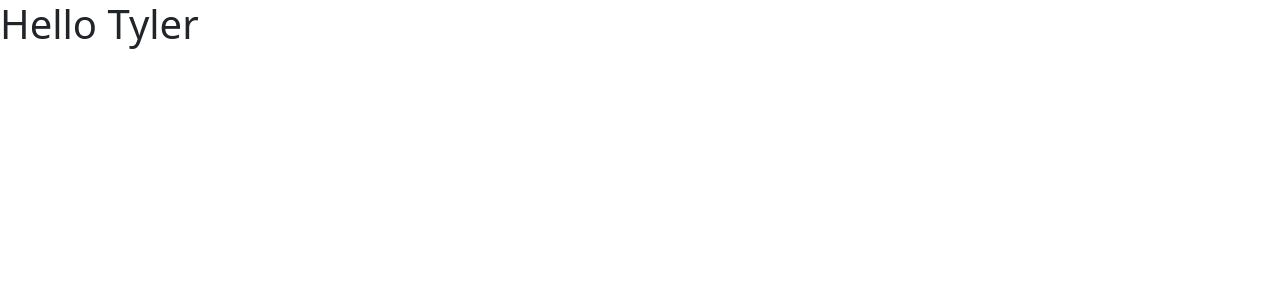
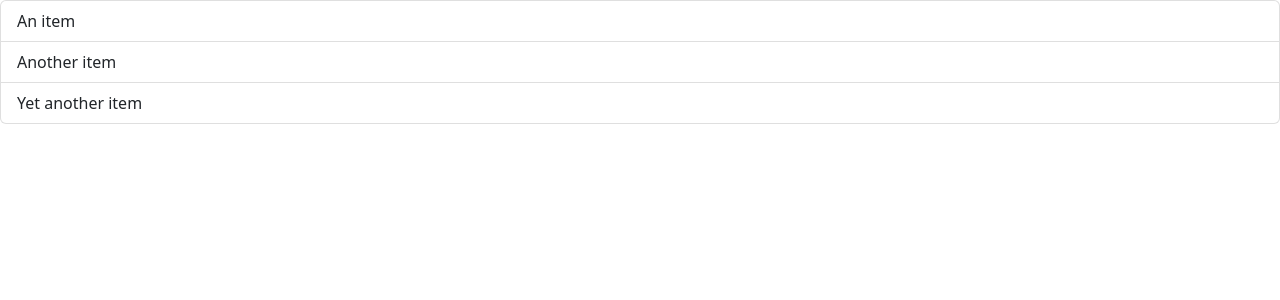
Before and after one commit to twcarbone/mosh-react-part-1, a React (Vite) app: page / in a window 1280 px wide. Shown: the top 300 px of the page. Built offline with nearby package versions, Linux system fonts and the light colour scheme.

Commit message:
Create a ListGroup component

```diff
--- a/src/App.tsx
+++ b/src/App.tsx
@@ -1,7 +1,11 @@
-import Message from "./Message";
+import ListGroup from "./components/ListGroup";
 
 function App() {
-  return <div><Message /></div>
+  return (
+    <div>
+      <ListGroup />
+    </div>
+  );
 }
 
 export default App;
--- /dev/null
+++ b/src/components/ListGroup.tsx
@@ -0,0 +1,11 @@
+function ListGroup() {
+  return (
+    <ul className="list-group">
+      <li className="list-group-item">An item</li>
+      <li className="list-group-item">Another item</li>
+      <li className="list-group-item">Yet another item</li>
+    </ul>
+  );
+}
+
+export default ListGroup;
```
